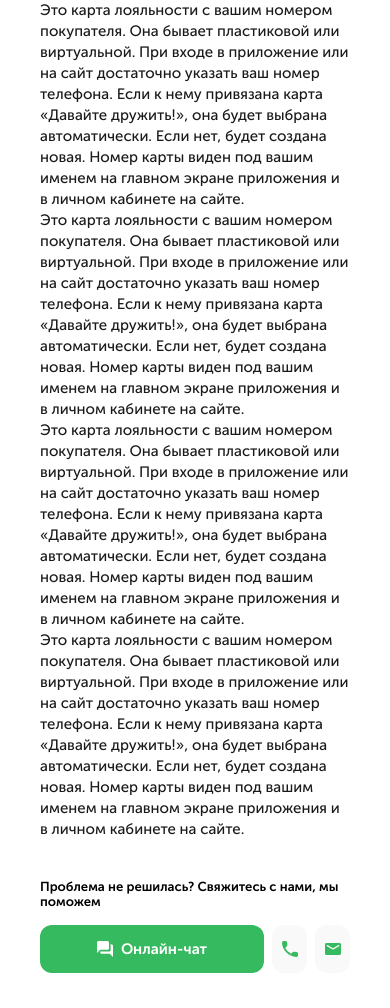
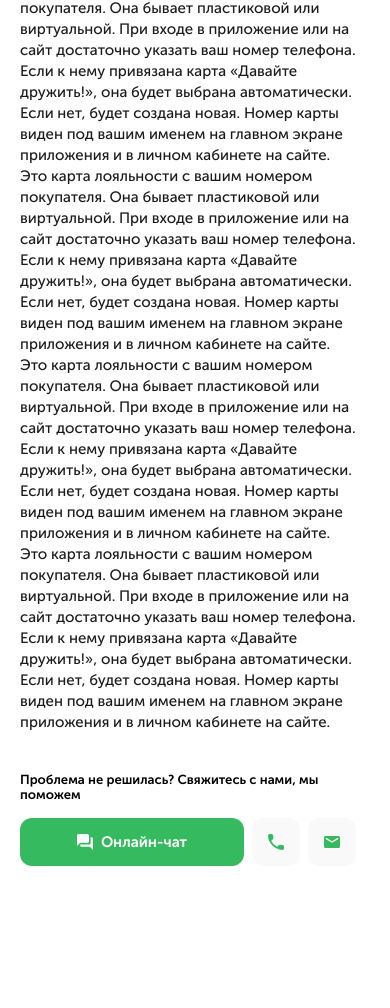
Before and after one commit to evgeny-dyakov/006-support, a plain HTML site: page answer.html in a window 390 px wide. Shown: the part 92-1100 px from the top of the page. After the commit the page ends 996 px from the top, so only its background shows below. Drawn offline with Linux system fonts and the light colour scheme.

Commit message:
завершает разработку answer

```diff
--- a/answer.html
+++ b/answer.html
@@ -47,6 +47,7 @@
           <svg width="16" height="16" xmlns="http://www.w3.org/2000/svg"><path d="M14.4 3.2h-.8v6.4a.8.8 0 0 1-.8.8H3.2v.8c0 .88.72 1.6 1.6 1.6h8L16 16V4.8c0-.88-.72-1.6-1.6-1.6Zm-2.4 4V1.6c0-.88-.72-1.6-1.6-1.6H1.6C.72 0 0 .72 0 1.6V12l3.2-3.2h7.2c.88 0 1.6-.72 1.6-1.6Z" fill="#ffffff"/></svg>
           Онлайн-чат
         </button>
+        <div class="answer__btn-wrapper-2">
           <button class="answer__connection-btn">
             <svg width="16" height="16" xmlns="http://www.w3.org/2000/svg"><path d="m14.43 10.91-2.26-.26a1.77 1.77 0 0 0-1.46.51L9.07 12.8A13.4 13.4 0 0 1 3.2 6.93l1.65-1.65c.38-.38.57-.92.5-1.46L5.1 1.58C5 .68 4.23 0 3.33 0H1.78C.78 0-.06.84 0 1.84A15.13 15.13 0 0 0 14.16 16c1 .06 1.84-.78 1.84-1.78v-1.55c0-.9-.67-1.65-1.57-1.76Z" fill="#36BA5F"/></svg>
             <span class="visually-hidden">Позвонить</span>
@@ -55,6 +56,7 @@
             <svg width="16" height="12" xmlns="http://www.w3.org/2000/svg"><path d="M14.4 0H1.6C.72 0 0 .68 0 1.5v9c0 .82.72 1.5 1.6 1.5h12.8c.88 0 1.6-.68 1.6-1.5v-9c0-.82-.72-1.5-1.6-1.5Zm-.32 3.19L8.85 6.25c-.52.31-1.18.31-1.7 0L1.92 3.2a.63.63 0 0 1-.32-.54c0-.5.58-.8 1.04-.54L8 5.25l5.36-3.14c.46-.26 1.04.04 1.04.54 0 .22-.12.42-.32.54Z" fill="#36BA5F"/></svg>
             <span class="visually-hidden">Написать</span>
           </button>
+        </div>
 
       </div>
 
--- a/scss/blocks/_answer.scss
+++ b/scss/blocks/_answer.scss
@@ -1,6 +1,6 @@
 .answer {
   margin: 0 auto;
-  padding: 19px 40px 80px 40px;
+  padding: 19px 40px 68px 40px;
   min-width: 320px;
   max-width: 1280px;
   font-family: "MuseoSansCyrl", sans-serif;
@@ -66,6 +66,11 @@
 
 .answer__btn-wrapper {
   display: flex;
+}
+
+.answer__btn-wrapper-2 {
+  display: flex;
+  margin: 0 0 0 8px;
 
   button:not(:last-child) {
     margin: 0 8px 0 0;
@@ -128,3 +133,21 @@
     box-shadow: none;
   }
 }
+
+@media (max-width: 1280px) { // !
+  .answer {
+    padding: 19px 30px 38px 30px;
+  }
+}
+
+@media (max-width: 780px) { // !
+  .answer {
+    padding: 19px 20px 38px 20px;
+  }
+}
+
+@media (max-width: 380px) {
+  .answer__chat-btn {
+    min-width: auto;
+  }
+}
```
Also changed, not shown: css/style.css. Lines whose indentation alone changed are shown as unchanged.
